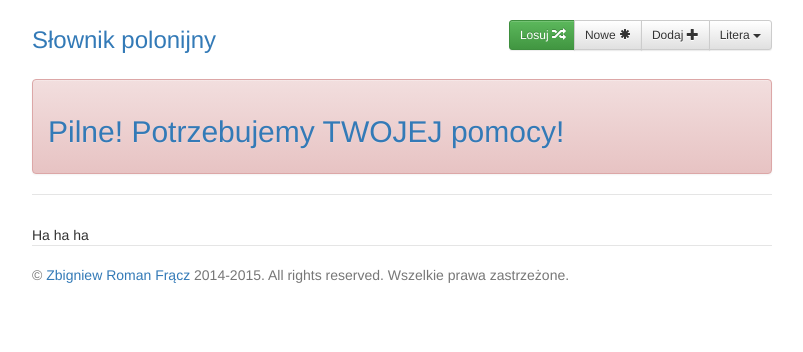
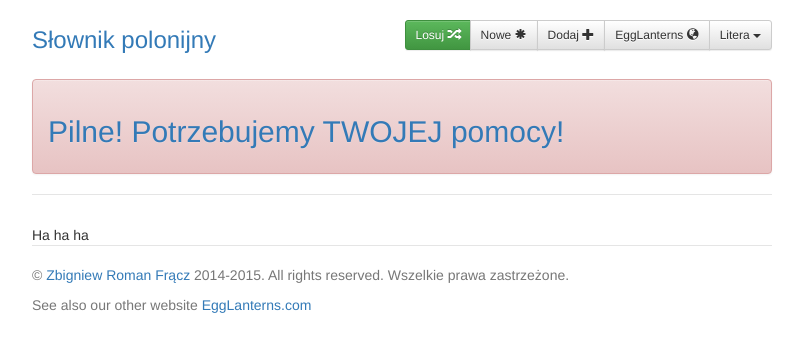
Before and after one commit to itsff/polonijny, a Flask app: page /about in a window 1280 px wide. Shown: the top 352 px of the page, without its empty margins (238-1041 px from the left). Run offline with Flask 2, Linux system fonts and the light colour scheme; data that the repository does not hold is empty; some libraries are stand-ins or nearby versions.

Commit message:
Shamelessly added link to egglanterns.com

```diff
--- a/templates/layout.html
+++ b/templates/layout.html
@@ -76,6 +76,10 @@
               Dodaj <span class="glyphicon glyphicon-plus"></span>
           </a>
 
+          <a href="http://egglanterns.com" class="btn btn-default btn-sm" role="button">
+              EggLanterns <span class="glyphicon glyphicon glyphicon-globe"></span>
+          </a>
+
           <div class="btn-group">
             <button type="button" class="btn btn-default dropdown-toggle btn-sm" data-toggle="dropdown">
               Litera
@@ -103,6 +107,7 @@
            2014-2015.
            All rights reserved. Wszelkie prawa zastrzeżone.
         </p>
+        <p>See also our other website <a href="http://egglanterns.com/">EggLanterns.com</a></p>
     </div>
 
 </div>
```
